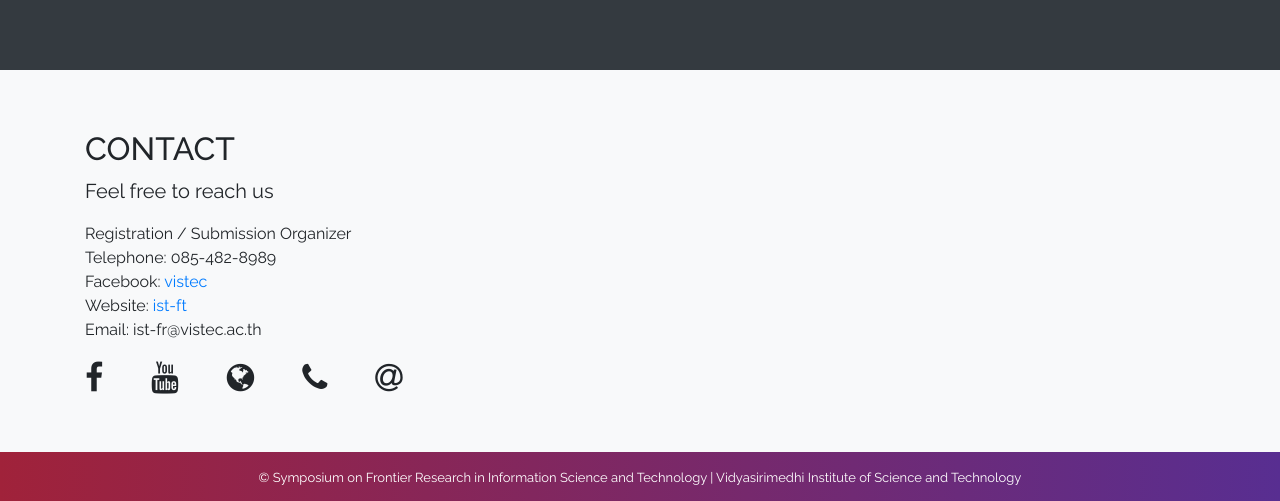
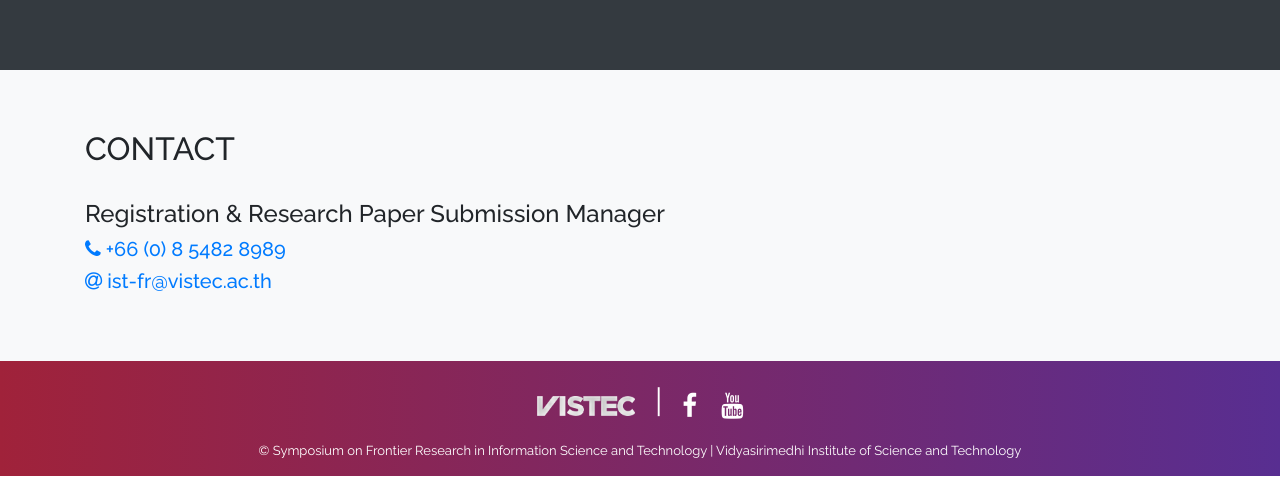
Before and after one commit to ist-fr/2019, a Vue app: page / in a window 1280 px wide. Shown: the part 10936-11437 px from the top of the page. After the commit the page ends 11412 px from the top, so only its background shows below. Built offline with nearby package versions, Linux system fonts and the light colour scheme; what vue-scrollactive, vuetable-2 would draw is missing.

Commit message:
Update contact and footer

```diff
--- a/src/components/Facelift/Contact.vue
+++ b/src/components/Facelift/Contact.vue
@@ -1,57 +1,31 @@
 <template>
-  <section id="contact">
+  <section class="lead" id="contact">
     <div class="container">
       <div class="row">
         <div class="col-lg-12 mx-auto">
           <h2>CONTACT</h2>
-          <p class="lead">Feel free to reach us</p>
-            Registration / Submission Organizer <br>
-            Telephone: 085-482-8989 <br>
-            Facebook: <a href="https://www.facebook.com/Vidyasirimedhi/"> vistec </a> <br>
-            Website: <a href="http://ist-fr.vistec.ac.th/">ist-ft</a> <br>
-            Email: ist-fr@vistec.ac.th
-
-
-          <div class="mt-4 flex-center">
-            <a class="social" href="https://www.facebook.com/Vidyasirimedhi">
-              <i class="fa fa-facebook fa-lg white-text mr-md-5 mr-3 fa-2x"></i>
+        </div>
+        <div class="col-lg-12 mt-4">
+          <h4>Registration &amp; Research Paper Submission Manager</h4>
+          <h5>
+            <a href="tel:+66854828989">
+              <i class="fa fa-phone"></i>
+              +66 (0) 8 5482 8989
             </a>
-            <!-- <a class="tw-ic">
-              <i class="fa fa-twitter fa-lg white-text mr-md-5 mr-3 fa-2x"> </i>
-            </a> -->
-            <!-- <a class="gplus-ic">
-              <i class="fa fa-google-plus fa-lg white-text mr-md-5 mr-3 fa-2x"> </i> -->
-            <!-- </a> -->
-            <!-- <a class="li-ic">
-              <i class="fa fa-linkedin fa-lg white-text mr-md-5 mr-3 fa-2x"> </i>
-            </a> -->
-            <!-- <a class="ins-ic">
-              <i class="fa fa-instagram fa-lg white-text mr-md-5 mr-3 fa-2x"> </i>
-            </a> -->
-            <!-- <a class="pin-ic">
-              <i class="fa fa-pinterest fa-lg white-text fa-2x"> </i>
-            </a> -->
-
-            <a class="social" href="https://www.youtube.com/channel/UCyiO-CBG4J__S83jzq3k0pQ">
-              <i class="fa fa-youtube fa-lg white-text mr-md-5 mr-3 fa-2x"></i>
+          </h5>
+          <h5>
+            <a href="mailto:ist-fr@vistec.ac.th">
+              <i class="fa fa-at"></i>
+              ist-fr@vistec.ac.th
             </a>
-            <a class="social" href="https://www.vistec.ac.th">
-              <i class="fa fa-globe fa-lg white-text mr-md-5 mr-3 fa-2x"></i>
-            </a>
-            <a class="social" href="tel:+6633014444">
-              <i class="fa fa-phone fa-lg white-text mr-md-5 mr-3 fa-2x"></i>
-            </a>
-            <a class="social" href="mailto:contact@vistec.ac.th">
-              <i class="fa fa-at fa-lg white-text mr-md-5 mr-3 fa-2x"></i>
-            </a>
-          </div>
+          </h5>
         </div>
       </div>
     </div>
   </section>
 </template>
 <style>
-  .social {
+  /* .social {
     color: #212529;
-  }
+  } */
 </style>
--- a/src/components/Facelift/Footer.vue
+++ b/src/components/Facelift/Footer.vue
@@ -1,7 +1,49 @@
 <template>
   <footer class="page-footer font-small text-white">
     <div class="container">
+      <div class="footer-copyright text-center py-3 div-no-padding">
+        <a href="https://www.vistec.ac.th">
+          <img class="logo-vistec" src="../../assets/vistec_logo.png">
+        </a>
+        <span>|</span>
+        <a class="social" href="https://www.facebook.com/Vidyasirimedhi">
+          <i class="fa fa-facebook fa-lg white-text mr-4 fa-2x"></i>
+        </a>
+        <a class="social" href="https://www.youtube.com/channel/UCyiO-CBG4J__S83jzq3k0pQ">
+          <i class="fa fa-youtube fa-lg white-text fa-2x"></i>
+        </a>
+        <!-- <a class="social" href="https://www.vistec.ac.th">
+          <i class="fa fa-globe fa-lg white-text fa-2x"></i>
+        </a> -->
+      </div>
       <div class="footer-copyright text-center py-3">© Symposium on Frontier Research in Information Science and Technology | Vidyasirimedhi Institute of Science and Technology</div>
     </div>
   </footer>
 </template>
+
+<style scoped>
+  .social {
+    color: #fff;
+  }
+
+  .logo-vistec {
+    height: 25px;
+    padding-bottom: 5px;
+  }
+
+  .footer-copyright {
+    vertical-align: middle;
+  }
+
+  .div-no-padding {
+    /* padding: 0 !important; */
+    padding-bottom: 0 !important;
+  }
+
+  span {
+    margin-left: 20px !important;
+    margin-right: 20px !important;
+    font-size: xx-large;
+    font-weight: 100;
+  }
+</style>
```
Also changed, not shown: src/assets/vistec_logo.png (added).
